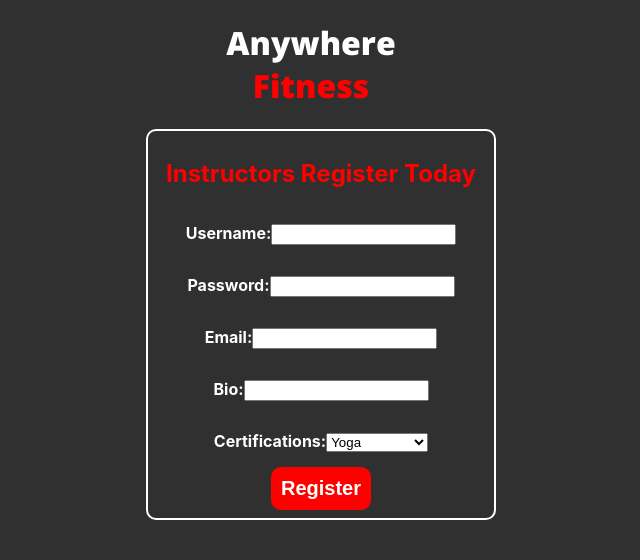
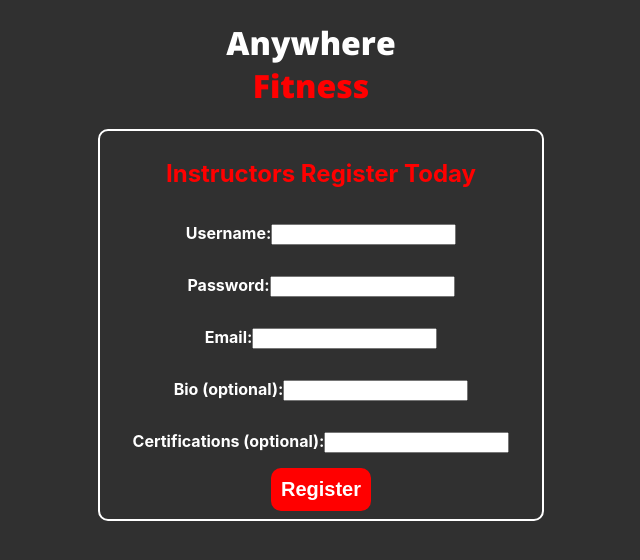
Before and after one commit to tt-webft-20AnywhereFitness/front-end, a React (Create React App) app in the folder front-end/: page /register in a window 1280 px wide. Shown: the top 560 px of the page, without its empty margins (329-969 px from the left). Built offline with nearby package versions, Linux system fonts and the light colour scheme.

Commit message:
Revert "Lucianna/validation"

```diff
--- a/front-end/package.json
+++ b/front-end/package.json
@@ -9,10 +9,8 @@
     "axios": "^0.21.1",
     "react": "^17.0.2",
     "react-dom": "^17.0.2",
-    "react-hook-form": "^7.3.4",
     "react-router-dom": "^5.2.0",
     "react-scripts": "4.0.3",
-    "react-time-picker": "^4.2.1",
     "web-vitals": "^1.1.1"
   },
   "scripts": {
--- a/front-end/src/components/ClientRegister.js
+++ b/front-end/src/components/ClientRegister.js
@@ -1,7 +1,6 @@
 import React, { useState } from "react";
-import { useForm } from "react-hook-form";
+// import { axiosWithAuth } from "../utils/axiosWithAuth";
 import { useHistory } from "react-router-dom";
-// import { axiosWithAuth } from "../utils/axiosWithAuth";
 import axios from "axios";
 
 const initialValues = {
@@ -15,19 +14,6 @@ const initialValues = {
 const ClientRegister = (props) => {
   const [credentials, setCredentials] = useState(initialValues);
   const { push } = useHistory();
-
-  const {
-    register,
-    handleSubmit,
-    formState: { errors },
-  } = useForm();
-
-  //Error component and message
-  const required = "This field is required.";
-
-  const errorMessage = (error) => {
-    return <div className="invalid-feedback">{error}</div>;
-  };
 
   const submitHandler = (e) => {
     e.preventDefault();
@@ -59,60 +45,31 @@ const ClientRegister = (props) => {
     <div className="register">
       <div className="textContainer">
         <h2 className="registerHeader">Clients Register Today</h2>
-        <form className="registerFrom" onSubmit={handleSubmit(submitHandler)}>
+        <form className="registerFrom" onSubmit={submitHandler}>
           <label>
             Username:
             <input
               type="text"
-              {...register("username", { required: true, minLength: 2 })}
               name="username"
               value={credentials.username}
               onChange={handleChange}
             />
           </label>
-          {errors.username &&
-            errors.username.type === "required" &&
-            errorMessage(required)}
           <label>
             Password:
             <input
               type="password"
-              {...register("password", {
-                required: true,
-                pattern: /(?=.*[a-z])(?=.*[A-Z])(?=.*[0-9])(?=.*[^A-Za-z0-9])(?=.{8,})/,
-              })}
               name="password"
               value={credentials.password}
               onChange={handleChange}
             />
           </label>
-          {errors.password &&
-            errors.password.type === "required" &&
-            errorMessage(required)}
-          {errors.password &&
-            errors.password.type === "pattern" &&
-            errorMessage(
-              "Password must be eight characters long, with one uppercase letter, one lowercase letter, one number, and one special character."
-            )}
           <label>
             Email:
             <input
               type="email"
-              {...register("email", { required: true, pattern: /^\S+@\S+$/i })}
               name="email"
               value={credentials.email}
-              onChange={handleChange}
-            />
-          </label>
-          {errors.email &&
-            errors.email.type === "required" &&
-            errorMessage(required)}
-          <label>
-            Bio:
-            <input
-              type="text"
-              name="bio"
-              value={credentials.bio}
               onChange={handleChange}
             />
           </label>
--- a/front-end/src/components/CreateClass.js
+++ b/front-end/src/components/CreateClass.js
@@ -1,37 +1,31 @@
-import React, { useState } from "react";
+import React, { useState } from 'react'
 import { axiosWithAuth } from "../utils/axiosWithAuth";
 import { useHistory } from "react-router-dom";
-import { useForm } from "react-hook-form";
 
 const initialValues = {
-  name: "",
-  type: "",
-  startTime: "",
-  duration: "",
-  intensityLevel: "",
-  location: "",
-  maxSize: "",
-};
+    name:"",
+    type:"",
+    startTime:"",
+    duration:"",
+    intensityLevel:"",
+    location:"",
+    maxSize:"",
+}
 
 const CreateClass = (props) => {
     const [addClass, setAddClass] = useState(initialValues);
     const [createClass, setCreateClass] = useState([]);
     const { push } = useHistory();
-  const {
-    register,
-    handleSubmit,
-    formState: { errors },
-  } = useForm();
 
     const submit = () => {
         const newClass = {
-      name: addClass.name,
-      type: addClass.type,
-      startTime: addClass.startTime,
-      duration: addClass.duration,
-      intensityLevel: addClass.intensityLevel,
-      location: addClass.location,
-      maxSize: addClass.maxSize,
+            name:addClass.name,
+            type:addClass.type,
+            startTime:addClass.startTime,
+            duration:addClass.duration,
+            intensityLevel:addClass.intensityLevel,
+            location:addClass.location,
+            maxSize:addClass.maxSize,
         };
         console.log(newClass);
         // axiosWithAuth()
@@ -43,28 +37,12 @@ const CreateClass = (props) => {
         // .catch(err => {
         //     console.log(err);
         // });
-  };
+    }
 
     const submitHandler = (e) => {
         e.preventDefault();
         submit();
         setAddClass(initialValues);
-    axiosWithAuth()
-      .post("", createClass)
-      .then((res) => {
-        setCreateClass([res.data, ...createClass]);
-        push("/myclasses");
-      })
-      .catch((err) => {
-        console.log(err);
-      });
-  };
-
-  //Error message and component
-  const required = "This field is required.";
-
-  const errorMessage = (error) => {
-    return <div className="invalid-feedback">{error}</div>;
     };
 
     const handleChange = (e) =>
@@ -77,33 +55,25 @@ const CreateClass = (props) => {
         <div className="addClass">
             <div className="textContainer">
                 <h2>Add a Class!</h2>
-        <form className="addClassFrom" onSubmit={handleSubmit(submitHandler)}>
+                <form className="addClassFrom" onSubmit={submitHandler}>
                     <label>
                         Class Name:
                         <input
-              type="text"
-              {...register("name", { required: true, minLength: 2 })}
-              name="name"
+                        type='text'
+                        name='name'
                         value={addClass.name}
                         onChange={handleChange}
                         />
                     </label>
-          {errors.name &&
-            errors.name.type === "required" &&
-            errorMessage(required)}
                     <label>
                         Class Type:
                         <input
-              type="text"
-              {...register("type", { required: true, minLength: 2 })}
-              name="type"
+                        type='text'
+                        name='type'
                         value={addClass.type}
                         onChange={handleChange}
                         />
                     </label>
-          {errors.type &&
-            errors.type.type === "required" &&
-            errorMessage(required)}
                     <label>
                         Start Time:
                         <input
@@ -117,7 +87,7 @@ const CreateClass = (props) => {
                         Duration (in minutes):
                         <input
                         type="number"
-              name="duration"
+                        name='duration'
                         value={addClass.duration}
                         onChange={handleChange}
                         />
@@ -126,7 +96,7 @@ const CreateClass = (props) => {
                         Intensity Level (between 1-3):
                         <input
                         type="number"
-              name="intensityLevel"
+                        name='intensityLevel'
                         value={addClass.intensityLevel}
                         onChange={handleChange}
                         />
@@ -134,8 +104,8 @@ const CreateClass = (props) => {
                     <label>
                         Location:
                         <input
-              type="text"
-              name="location"
+                        type='text'
+                        name='location'
                         value={addClass.location}
                         onChange={handleChange}
                         />
@@ -143,8 +113,8 @@ const CreateClass = (props) => {
                     <label>
                         Max Class Size:
                         <input
-              type="number"
-              name="maxSize"
+                        type= 'number'
+                        name= 'maxSize'
                         value={addClass.maxSize}
                         onChange={handleChange}
                         />
@@ -153,6 +123,6 @@ const CreateClass = (props) => {
                 </form>
             </div>
         </div>
-  );
-};
+    )
+}
 export default CreateClass;
--- a/front-end/src/components/Home.js
+++ b/front-end/src/components/Home.js
@@ -1,5 +1,6 @@
 import fit1 from "../components/images/fit1.jpeg";
 import { Link } from "react-router-dom";
+import Login from '../components/Login'
 
 export default function Home() {
   return (
@@ -18,7 +19,10 @@ export default function Home() {
       </div>
 
       <div className="bottom">
-        <h3>Already have an account?</h3>
+        <h3>
+          Already have an account?
+
+        </h3>
         <Link to="/login">
           <button className="loginbtn">Login</button>
         </Link>
--- a/front-end/src/components/Registration.js
+++ b/front-end/src/components/Registration.js
@@ -1,7 +1,7 @@
+import React, { useState } from "react";
+// import { axiosWithAuth } from "../utils/axiosWithAuth";
+import { useHistory } from "react-router-dom";
 import axios from "axios";
-import React, { useState } from "react";
-import { useForm } from "react-hook-form";
-import { useHistory } from "react-router";
 
 const initialValues = {
   username: "",
@@ -14,28 +14,8 @@ const initialValues = {
 };
 
 const InstructorRegister = (props) => {
-  const [credentials, setCredentials] = useState({
-    username: "",
-    password: "",
-    email: "",
-    bio: "",
-    certifications: "",
-  });
-
-  const {
-    register,
-    handleSubmit,
-    formState: { errors },
-  } = useForm();
-
+  const [credentials, setCredentials] = useState(initialValues);
   const { push } = useHistory();
-
-  //Error message and component
-  const required = "This field is required.";
-
-  const errorMessage = (error) => {
-    return <div className="invalid-feedback">{error}</div>;
-  };
 
   const submitHandler = (e) => {
     e.preventDefault();
@@ -62,62 +42,40 @@ const InstructorRegister = (props) => {
       ...credentials,
       [e.target.name]: e.target.value,
     });
-
   return (
     <div className="register">
       <div className="textContainer">
         <h2 className="registerHeader">Instructors Register Today</h2>
-
-        <form className="registerFrom" onSubmit={handleSubmit(submitHandler)}>
+        <form className="registerFrom" onSubmit={submitHandler}>
           <label>
             Username:
             <input
               type="text"
-              {...register("username", { required: true, minLength: 2 })}
               name="username"
               value={credentials.username}
               onChange={handleChange}
             />
           </label>
-          {errors.username &&
-            errors.username.type === "required" &&
-            errorMessage(required)}
           <label>
             Password:
             <input
               type="password"
-              {...register("password", {
-                required: true,
-                pattern: /(?=.*[a-z])(?=.*[A-Z])(?=.*[0-9])(?=.*[^A-Za-z0-9])(?=.{8,})/,
-              })}
               name="password"
               value={credentials.password}
               onChange={handleChange}
             />
           </label>
-          {errors.password &&
-            errors.password.type === "required" &&
-            errorMessage(required)}
-          {errors.password &&
-            errors.password.type === "pattern" &&
-            errorMessage(
-              "Password must be eight characters long, with one uppercase letter, one lowercase letter, one number, and one special character."
-            )}
           <label>
             Email:
             <input
-              type="text"
-              {...register("email", { required: true, pattern: /^\S+@\S+$/i })}
+              type="email"
               name="email"
               value={credentials.email}
               onChange={handleChange}
             />
           </label>
-          {errors.email &&
-            errors.email.type === "required" &&
-            errorMessage(required)}
           <label>
-            Bio:
+            Bio (optional):
             <input
               type="text"
               name="bio"
@@ -126,20 +84,15 @@ const InstructorRegister = (props) => {
             />
           </label>
           <label>
-            Certifications:
-            <select
+            Certifications (optional):
+            <input
+              type="text"
               name="certifications"
               value={credentials.certifications}
               onChange={handleChange}
-            >
-              <option value="Yoga">Yoga</option>
-              <option value="Tae Bo">Tae Bo</option>
-              <option value="Jazzercise">Jazzercise</option>
-              <option value="Zumba">Zumba</option>
-              <option value="Pumping Iron">Pumping Iron</option>
-            </select>
+            />
           </label>
-          <button>Register</button>
+          <button type="submit">Register</button>
         </form>
       </div>
     </div>
```
Also changed, not shown: front-end/src/App.css (+1 -6 lines), 1 other file (tests, documents, lock files or other folders). Lines whose indentation alone changed are shown as unchanged.
